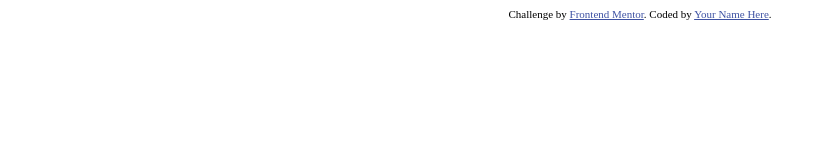
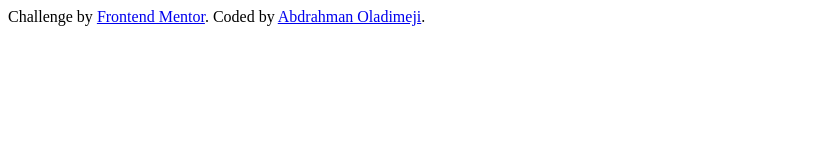
Before and after one commit to rahmlad-aramide/calculator-app, a plain HTML site: page index.html in a window 1280 px wide. Shown: the whole page, without its empty margins (0-824 px from the left). Drawn offline with Linux system fonts and the light colour scheme.

Commit message:
Starting up calculator app

```diff
--- a/index.html
+++ b/index.html
@@ -8,19 +8,16 @@
 
   <title>Frontend Mentor | Calculator app</title>
 
-  <!-- Feel free to remove these styles or customise in your own stylesheet 👍 -->
-  <style>
-    .attribution { font-size: 11px; text-align: center; }
-    .attribution a { color: hsl(228, 45%, 44%); }
-  </style>
 </head>
 <body>
+  <main>
+
+  </main>
 
 
-
-  <div class="attribution">
+  <footer class="attribution">
     Challenge by <a href="https://www.frontendmentor.io?ref=challenge" target="_blank">Frontend Mentor</a>.
-    Coded by <a href="#">Your Name Here</a>.
-  </div>
+    Coded by <a href="https://rahmlad-aramide.github.io/my-portfolio">Abdrahman Oladimeji</a>.
+  </footer>
 </body>
 </html>
--- a/style.css
+++ b/style.css
@@ -0,0 +1,28 @@
+:root{
+    /* Backgrounds */
+    /* VDS: Very dark saturated  */
+    --vds-blue-main-background: hsl(222, 26%, 31%);
+    --vds-blue-toggle-background: hsl(223, 31%, 20%);
+    --keypad-background: hsl(223, 31%, 20%);
+
+     /* Keys */
+    /* DD: Desaturated dark | Blue colors */
+    --dd-blue-key-background: hsl(225, 21%, 49%);
+    --dd-blue-key-shadow: hsl(224, 28%, 35%);
+    /* Red colors */
+    --red-key-background: hsl(225, 21%, 49%);
+    --dark-red-key-shadow: hsl(224, 28%, 35%);
+    /* LG: Light grayish | G: grayish | Grayish colors */
+    --lg-orange-key-background: hsl(30, 25%, 89%);
+    --g-orange-key-shadow: hsl(28, 16%, 65%);
+
+    /* Text */
+}
+*{
+    margin: 0;
+    padding: 0;
+    box-sizing: border-box;
+}
+
+.attribution { font-size: 11px; text-align: center; }
+    .attribution a { color: hsl(228, 45%, 44%); }
```
Also changed, not shown: 1 other file.
